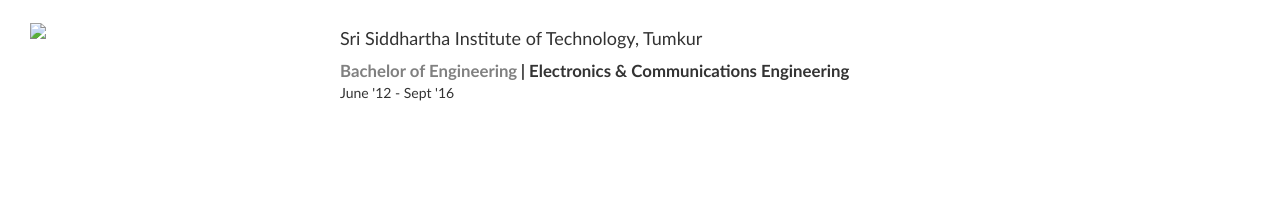
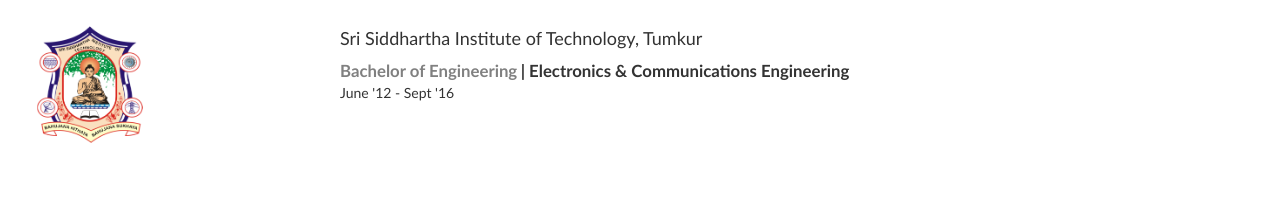
Before and after one commit to nmadagi/portfolio, a plain HTML site: page index.html in a window 1280 px wide. Shown: the part 1431-1631 px from the top of the page. Drawn offline with nearby package versions, Linux system fonts and the light colour scheme.

Commit message:
Added the content

```diff
--- a/index.html
+++ b/index.html
@@ -236,7 +236,7 @@
     <tr>
         <td style="padding:10px;width:25%;vertical-align:middle">
             <div class="one">
-                <img src='images/ssit.png' width="120">
+                <img src='images/sri-siddhartha-institute-of-technology-ssit-logo.png' width="120">
             </div>
         </td>
         <td style="padding:10px;width:75%;vertical-align:top">
```
Also changed, not shown: images/sri-siddhartha-institute-of-technology-ssit-logo.png (added).
